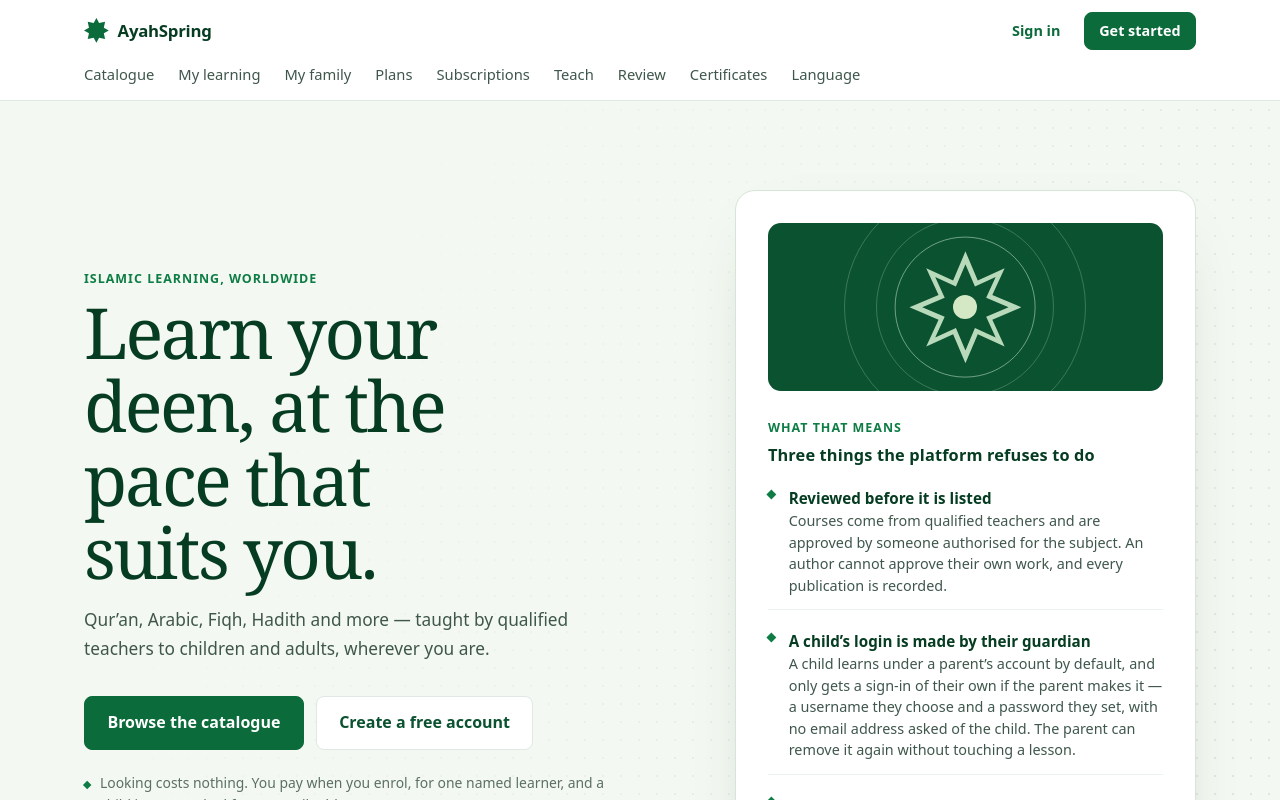
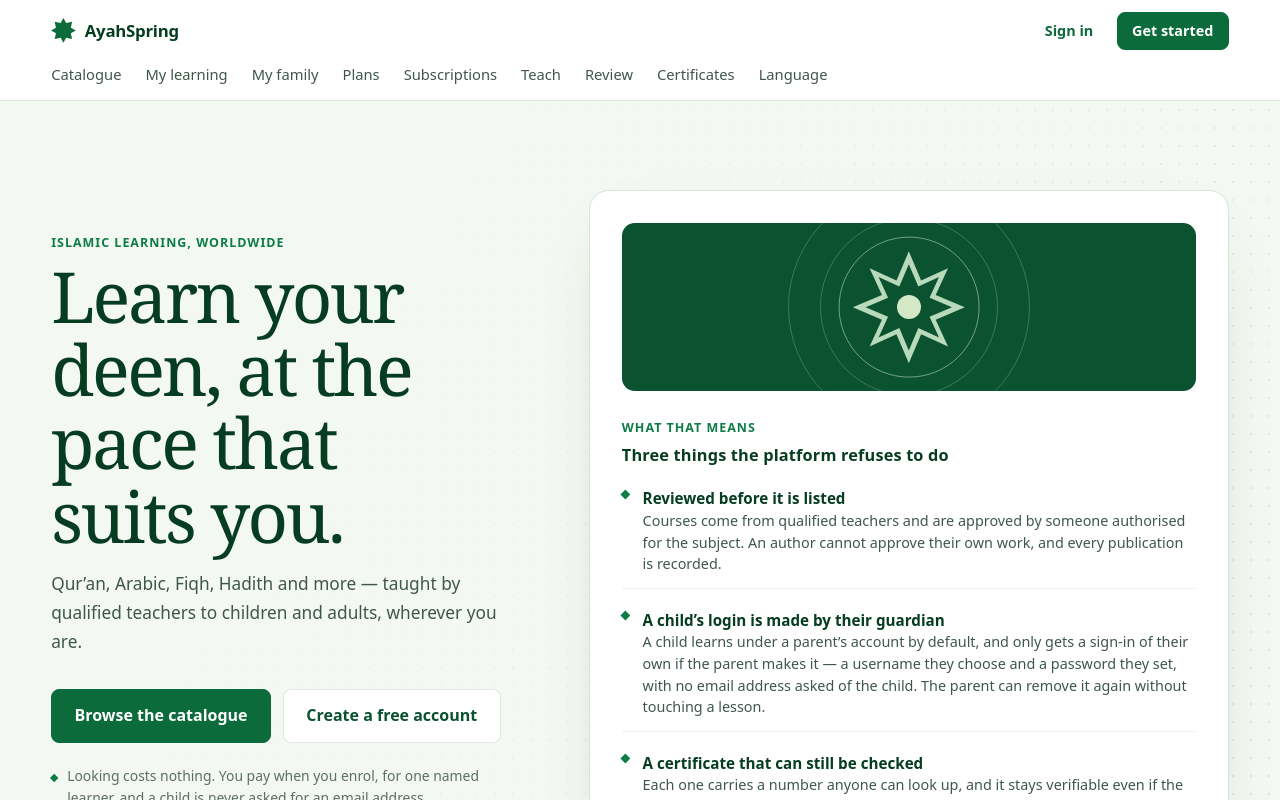
Before and after one commit to Petkigz/platform, a Next.js app in the folder web/: page / in a window 1280 px wide. Shown: the top 800 px of the page. Built offline with nearby package versions, Linux system fonts and the light colour scheme; no server answers; the database is empty.

Commit message:
Use wide displays for public discovery layouts
Co-authored-by: arena-agent <297053741+arena-agent@users.noreply.github.com>

```diff
--- a/web/src/app/globals.css
+++ b/web/src/app/globals.css
@@ -68,7 +68,7 @@ html, body {
 a { color: var(--green-700); text-decoration: none; }
 a:hover { color: var(--green-600); text-decoration: underline; }
 
-.container { max-width: 60rem; margin: 0 auto; padding: 0 1.25rem; }
+.container { width: 100%; max-width: 80rem; margin: 0 auto; padding-inline: clamp(1.25rem, 4vw, 4rem); }
 .narrow    { max-width: 26rem; margin: 0 auto; padding: 2.5rem 1.25rem; }
 
 /* --------------------------------------------------------------------------
@@ -1632,8 +1632,9 @@ html[data-motion='reduce'] *::after {
   mask-image: linear-gradient(120deg, transparent 20%, #000 100%);
   opacity: .45;
 }
-.home-hero .container, .home-study .container, .home-how .container {
-  max-width: 72rem;
+.home-hero .container, .home-study .container, .home-how .container,
+.home-band .container, .home-closing .container {
+  max-width: none;
 }
 .home-hero .hero-grid { gap: clamp(2rem, 5vw, 5rem); }
 .home-hero .display {
@@ -1740,11 +1741,12 @@ html[data-motion='reduce'] *::after {
    translated labels into the brand and account controls. */
 .masthead { position: static; }
 .masthead-inner {
-  max-width: 72rem;
+  max-width: none;
   display: grid;
   grid-template-columns: minmax(0, 1fr) auto;
   gap: .15rem 1rem;
-  padding: .75rem 1.25rem 0;
+  padding-block: .75rem 0;
+  padding-inline: clamp(1.25rem, 4vw, 4rem);
 }
 .masthead-inner .brand { min-width: 0; }
 .masthead-inner .masthead-actions { margin: 0; }
@@ -1768,7 +1770,7 @@ html[data-motion='reduce'] *::after {
 
 /* Shelves share a consistent visual hierarchy; all course facts, filters,
    feature flags and unavailable states remain exactly as provided by the app. */
-.discovery-page { max-width: 72rem; padding-block: clamp(2.5rem, 5vw, 4.5rem); }
+.discovery-page { max-width: none; padding-block: clamp(2.5rem, 5vw, 4.5rem); }
 .discovery-page > h1 {
   font-family: Georgia, 'Iowan Old Style', 'Palatino Linotype', serif;
   color: var(--green-900);
@@ -1816,3 +1818,13 @@ html[data-motion='reduce'] *::after {
 @media (max-width: 25rem) {
   .masthead-inner .masthead-actions { grid-column: 1 / -1; flex-wrap: wrap; }
 }
+
+/* Wide screens: let navigation and discovery use the viewport, but keep the
+   hero's reading panel and course cards from becoming excessively wide. */
+@media (min-width: 80rem) {
+  .home-hero .hero-grid { grid-template-columns: minmax(0, 1fr) minmax(24rem, 40rem); }
+  .discovery-page .grid.cols-2 { grid-template-columns: repeat(3, minmax(0, 1fr)); }
+}
+@media (min-width: 120rem) {
+  .discovery-page .grid.cols-2 { grid-template-columns: repeat(4, minmax(0, 1fr)); }
+}
--- a/web/src/app/page.tsx
+++ b/web/src/app/page.tsx
@@ -290,7 +290,7 @@ export default async function Home({
         </div>
       </section>
 
-      <section className="band">
+      <section className="band home-band">
         <div className="container band-inner">
           <div>
             <p className="eyebrow">{t('home.teachEyebrow')}</p>
@@ -309,7 +309,7 @@ export default async function Home({
         </div>
       </section>
 
-      <section className="closing">
+      <section className="closing home-closing">
         <div className="container">
           <h2>{t('home.closingTitle')}</h2>
           <p>{t(signedIn ? 'home.closingSignedIn' : 'home.closingSignedOut')}</p>
```
